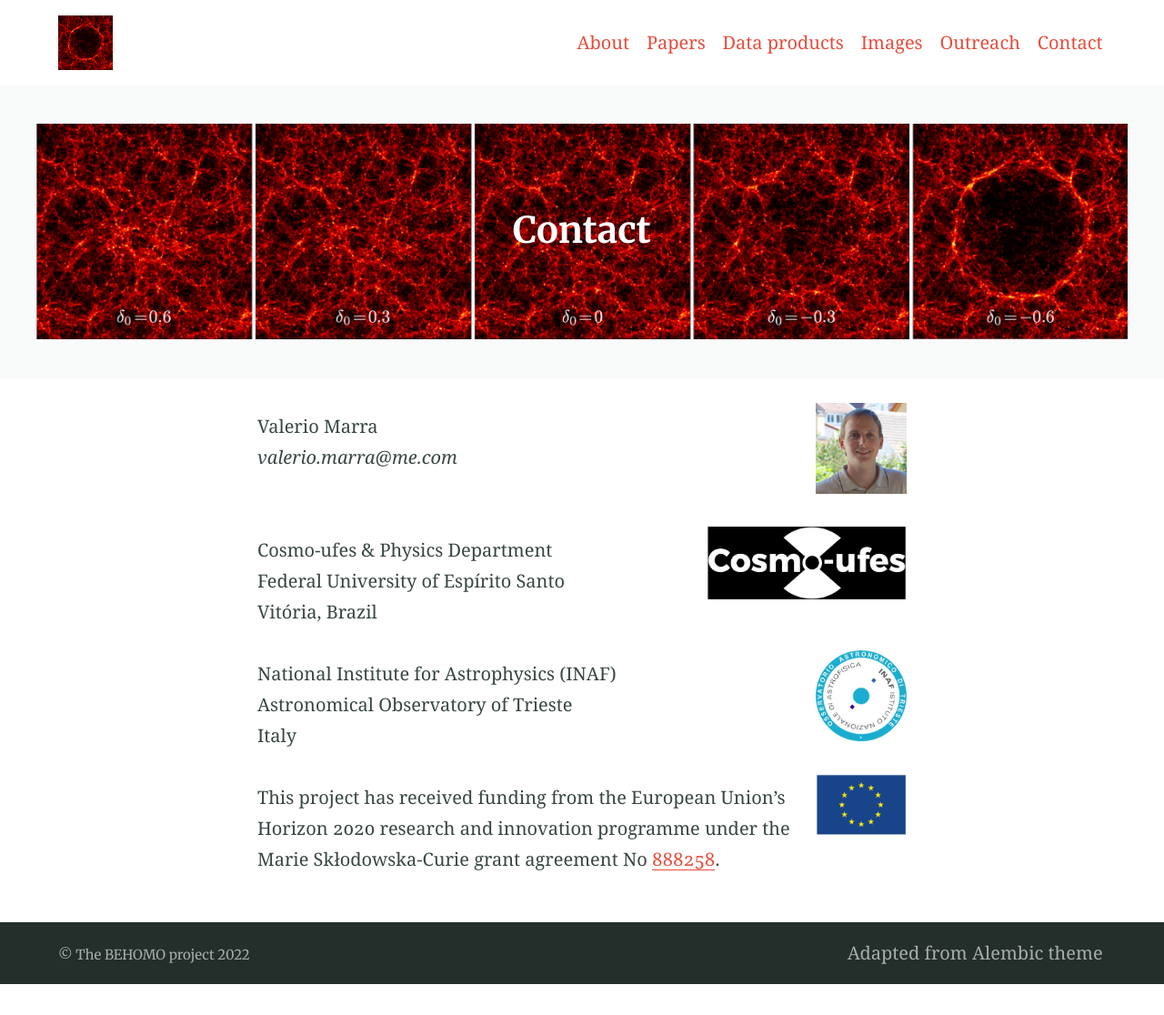
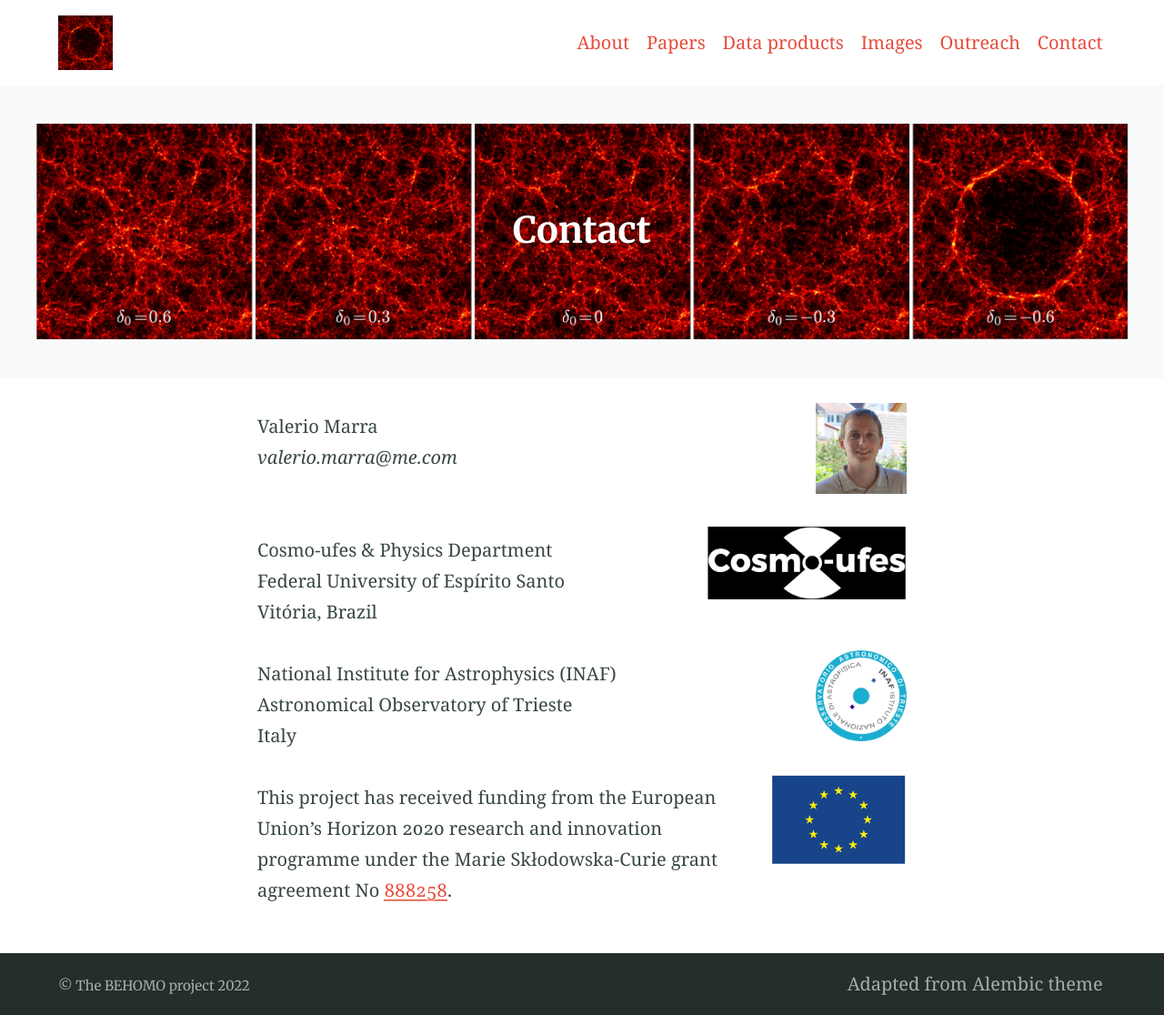
Before and after one commit to valerio-marra/BEHOMO-project, a Jekyll site: the page built from docs/contact.md, in a window 1280 px wide. Shown: the whole page at 91% size. Built offline with Jekyll 4.4.1, drawn with Linux system fonts in a browser that asks for light colours; before the commit the page ends 1082 px from its top, so only the background shows below that.

Commit message:
Update contact.md

```diff
--- a/docs/contact.md
+++ b/docs/contact.md
@@ -31,7 +31,7 @@ Italy
 
 
 
-{% include figure.html image="/BEHOMO-project/assets/eu_flag.png" position="right" width="100" link="https://cordis.europa.eu/project/id/888258" %}
+{% include figure.html image="/BEHOMO-project/assets/eu_flag.png" position="right" width="150" link="https://cordis.europa.eu/project/id/888258" %}
 
 This project has received funding from the European Union’s Horizon 2020 research and innovation programme under the Marie Skłodowska-Curie grant agreement No [888258](https://cordis.europa.eu/project/id/888258).
 
```
